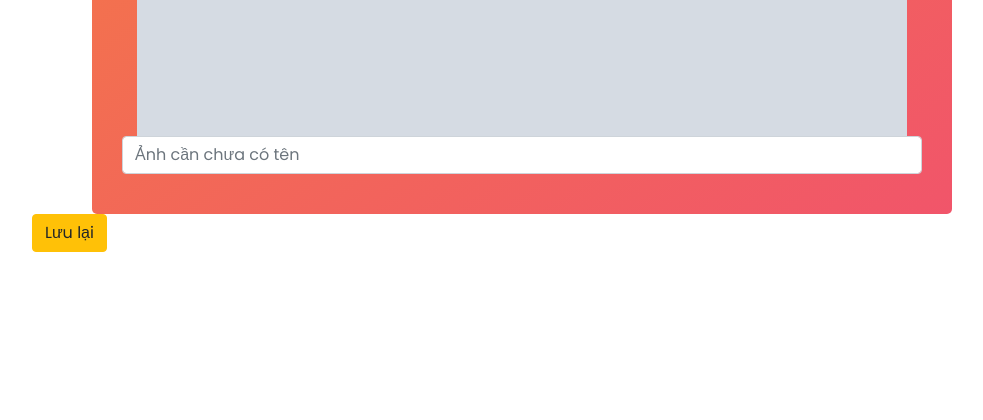
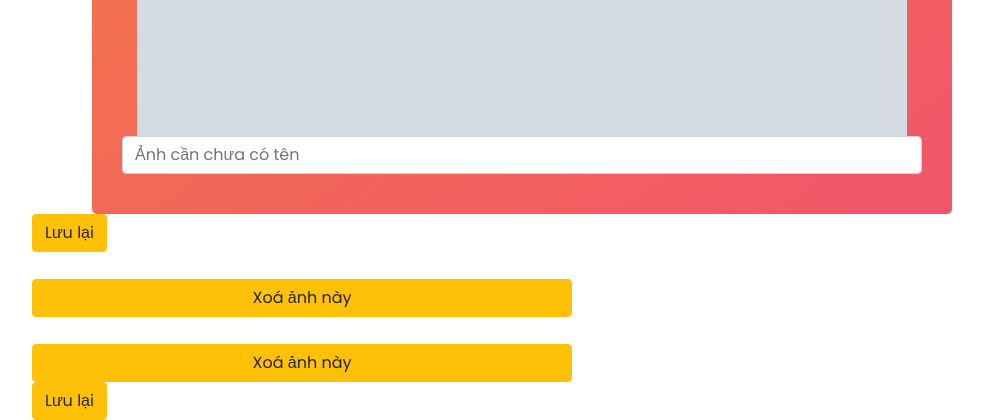
Before and after one commit to iwin2212/df_non_tf, a Flask app: template templates/brandname.html in a window 1280 px wide. Shown: the part 777-1197 px from the top of the page, without its empty margins (53-1036 px from the left). Before the commit the page ends 1029 px from the top, so only its background shows below. Run offline with Flask 2, Linux system fonts and the light colour scheme; the template is opened without the code that fills it: most values are stand-ins (such as "Sample title", 1, 10 or a date in 2020); grey boxes marked "Sample" are stand-in pictures.

Commit message:
fix id error in templates

```diff
--- a/static/assets/js/brand.js
+++ b/static/assets/js/brand.js
@@ -14,11 +14,12 @@ function get_brand(en) {
   }
 }
 
-function delete_img(id) {
-    document.getElementById(id).value = "Ảnh này sẽ được xoá sau khi ấn lưu lại";
-    v_img = document.getElementById(id).parentElement.parentElement.children[0].children[0].children[0];
-    x_img = document.getElementById(id).parentElement.parentElement.children[0].children[1].children[0];
-    if (document.getElementById(id).value == '') {
+function delete_img(en) {
+  entity = en.parentElement.children[1];
+  entity.value = "Ảnh này sẽ được xoá sau khi ấn lưu lại";
+  v_img = entity.parentElement.parentElement.children[0].children[0].children[0];
+  x_img = entity.parentElement.parentElement.children[0].children[1].children[0];
+  if (entity.value == '') {
     $(x_img).hide();
     $(v_img).hide();
   }
@@ -42,19 +43,19 @@ function rename() {
       }
     }
   });
-    console.log(rename_list)
+  console.log(rename_list);
   // $.post('./readdress?rename_list=' + JSON.stringify(rename_list), function (data, status) {
   //     hide_loading();
   // });
   window.location.href = "./brandname";
 }
 
-function show_loading(){
+function show_loading() {
   $("#loading").show();
   $("#rename").hide();
 }
 
-function hide_loading(){
+function hide_loading() {
   $("#loading").hide();
   $("#rename").show();
 }
--- a/templates/brandname.html
+++ b/templates/brandname.html
@@ -43,7 +43,7 @@ https://templatemo.com/tm-540-lava-landing-page
 
 
         <!-- ***** Header Area Start ***** -->
-        {%block content%}
+        {%block header%}
         {%include 'header_footer/header.html' %}
         {%endblock%}
         <!-- ***** Header Area End ***** -->
@@ -77,7 +77,7 @@ https://templatemo.com/tm-540-lava-landing-page
                             {% for img in list_unknown_img %}
                             <div class="item service-item">
                                 <div class="testimonial-content">
-                                    <i><img src="{{img}}" id="{{img}}" alt="Author One" class="container"></i>
+                                    <i><img src="{{img}}" alt="Author One" class="container"></i>
                                     <input type='text' name='user' value="" placeholder="Ảnh cần chưa có tên" class="form-control" required>
                                 </div>
                             </div>
@@ -86,6 +86,8 @@ https://templatemo.com/tm-540-lava-landing-page
                     </div>
                     <div class="left-text col-lg-6 col-md-12 col-sm-12 col-xs-12" data-scroll-reveal="enter left move 30px over 0.6s after 0.4s">
                         <input class="btn btn-warning" id="rename" type="button" onclick="rename()" value="Lưu lại" />
+                        <input class="btn btn-warning container" type="button" onclick="delete_img('{{img}}')" value="Xoá ảnh này" style="margin-top: 5%;" />
+                        <input class="btn btn-warning container" type="button" onclick="delete_img(this)" value="Xoá ảnh này" style="margin-top: 5%;" />
                     </div>
 
                     {% else %}
@@ -99,29 +101,20 @@ https://templatemo.com/tm-540-lava-landing-page
                                 </div>
                                 <div class="testimonial-content">
                                     <i><img src="{{img}}" alt="Author One" class="container"></i>
-                                    <input type='text' id='{{img}}' onkeyup="get_brand(this)" placeholder="Ảnh chưa có tên" class="form-control" style="margin-top: 5%;">
-                                    <input class="btn btn-warning container" type="button" onclick="delete_img('{{img}}')" value="Xoá ảnh này" style="margin-top: 5%;" />
+                                    <input type='text' onkeyup="get_brand(this)" placeholder="Ảnh chưa có tên" class="form-control" style="margin-top: 5%;">
+                                    <input class="btn btn-warning container" type="button" onclick="delete_img(this)" value="Xoá ảnh này" style="margin-top: 5%;" />
                                 </div>
                             </div>
                             {% endfor %}
                         </div>
                     </div>
-                    <div class="left-text col-sm-12 col-xs-12" data-scroll-reveal="enter left move 30px over 0.6s after 0.4s">
-                        <input class="btn btn-warning" id="rename" type="button" onclick="rename()" value="Lưu lại" />
-                        <div id="loading" style="display: none;">
-                            <div class="spinner-grow text-success" role="status">
-                                <span class="sr-only">Loading...</span>
-                            </div>
-                            <div class="spinner-grow text-danger" role="status">
-                                <span class="sr-only">Loading...</span>
-                            </div>
-                            <div class="spinner-grow text-warning" role="status">
-                                <span class="sr-only">Loading...</span>
-                            </div>
-                        </div>
-                    </div>
 
                     {% endif %}
+
+                    {%block loading%}
+                    {%include 'loading/loading.html' %}
+                    {%endblock%}
+
                 </div>
             </div>
         </section>
--- /dev/null
+++ b/templates/loading/loading.html
@@ -0,0 +1,14 @@
+<div class="left-text col-sm-12 col-xs-12" data-scroll-reveal="enter left move 30px over 0.6s after 0.4s">
+    <input class="btn btn-warning" id="rename" type="button" onclick="rename()" value="Lưu lại" />
+    <div id="loading" style="display: none;">
+        <div class="spinner-grow text-success" role="status">
+            <span class="sr-only">Loading...</span>
+        </div>
+        <div class="spinner-grow text-danger" role="status">
+            <span class="sr-only">Loading...</span>
+        </div>
+        <div class="spinner-grow text-warning" role="status">
+            <span class="sr-only">Loading...</span>
+        </div>
+    </div>
+</div>
```
Also changed, not shown: static/result/result.png (deleted), 1 other file. Lines whose indentation alone changed are shown as unchanged.
